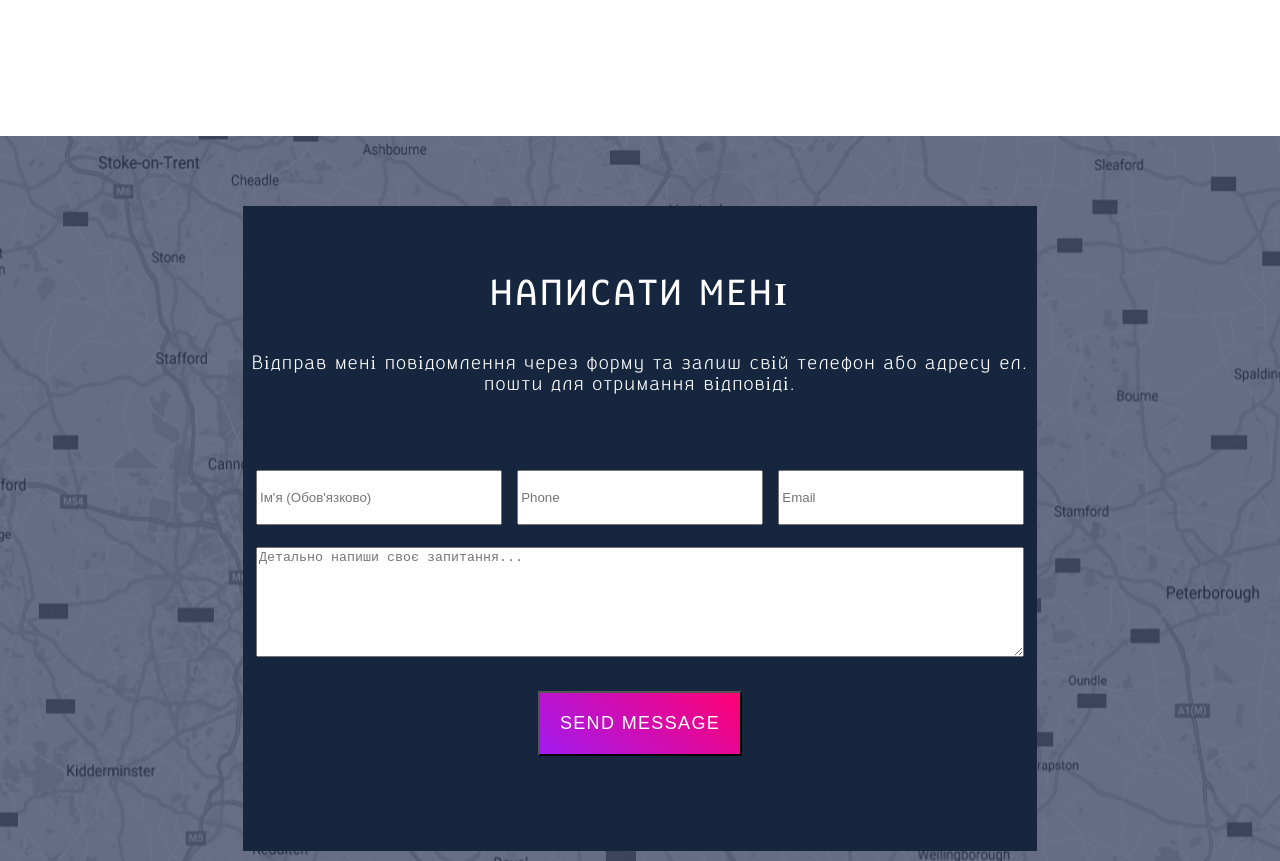
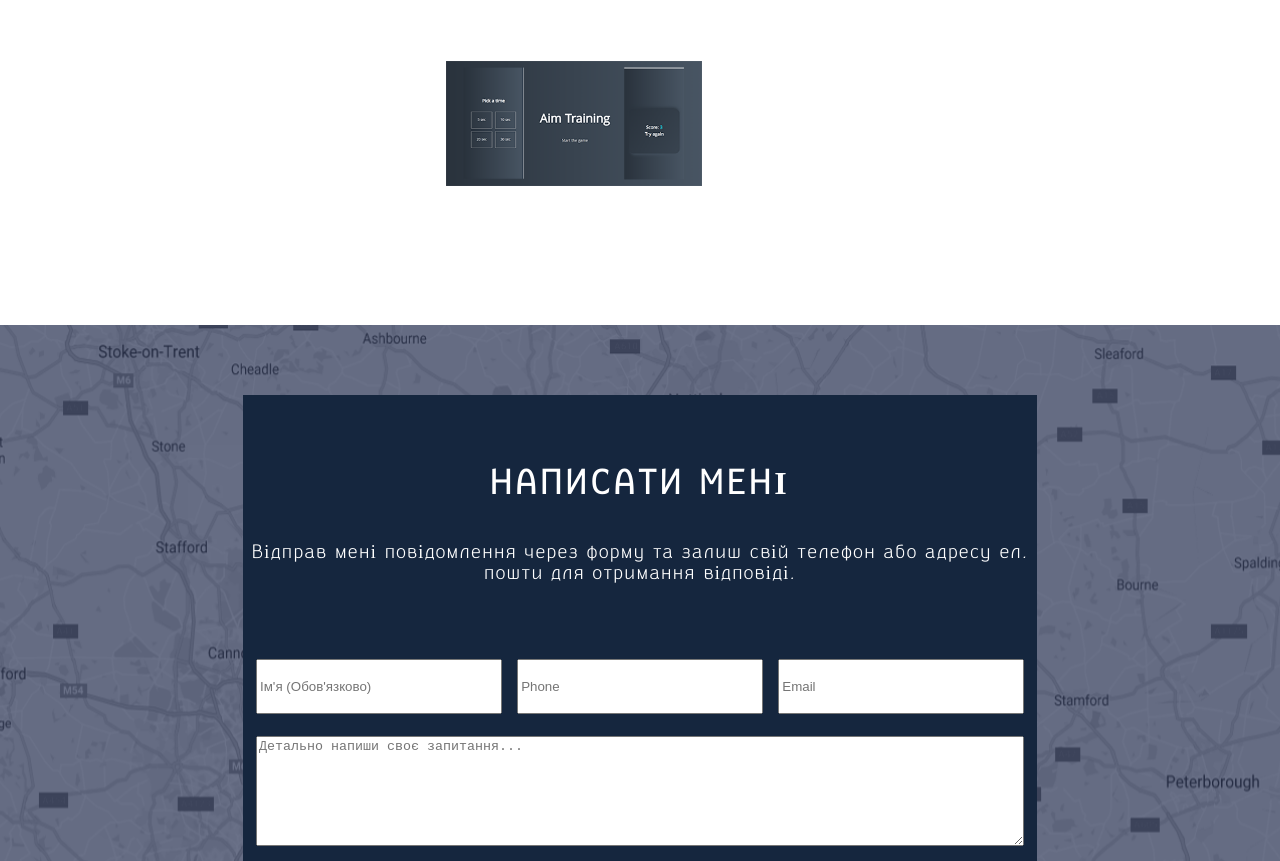
Before and after one commit to kamelot88/portfolio, a plain HTML site: page index.html in a window 1280 px wide. Shown: the part 3561-4422 px from the top of the page. Drawn offline with Linux system fonts and the light colour scheme.

Commit message:
add project

```diff
--- a/index.html
+++ b/index.html
@@ -428,6 +428,9 @@
                         <a href="https://kamelot88.github.io/karafka-menu/" target="blank" class="web-aplikation">
                             <img src="assets/krafka-menu.png" alt="">
                         </a>
+                        <a href="https://kamelot88.github.io/AIM-Game/" target="blank" class="web-aplikation">
+                            <img src="assets/AIM_Game.png" alt="">
+                        </a>
                     </div>
                 </div>
             </div>
```
Also changed, not shown: assets/AIM_Game.png (added), assets/krafka-menu.png, assets/myPhoto_CV.jpg.
